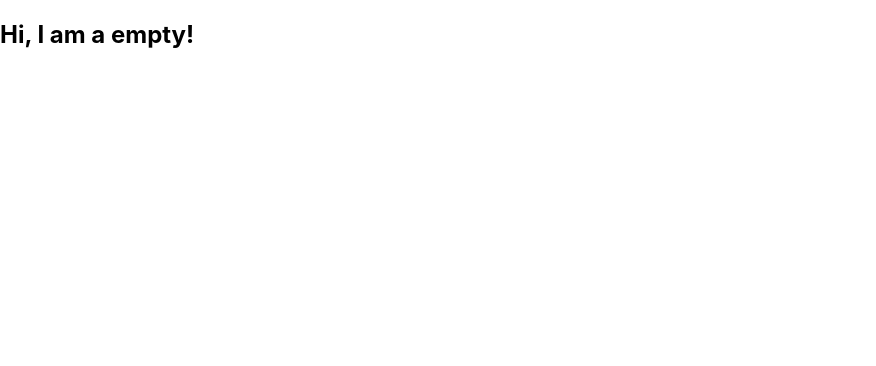
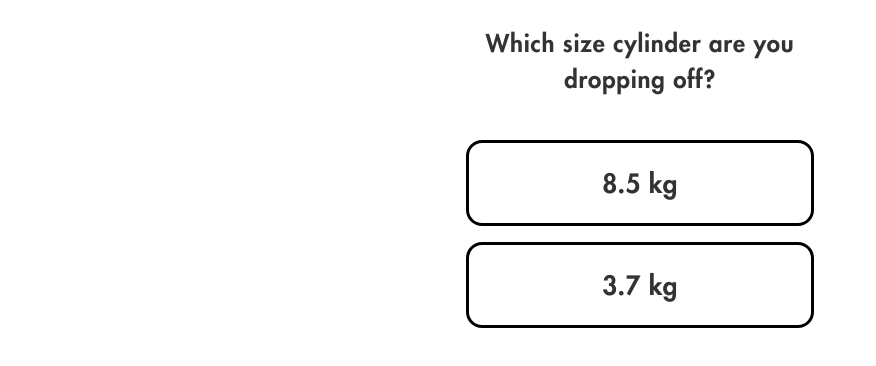
Before and after one commit to ejones-bunnings/bunnings-diy-gas-swap, a React (Create React App) app: page /weight in a window 1280 px wide. Shown: the top 366 px of the page, without its empty margins (0-876 px from the left). Built offline with nearby package versions, Linux system fonts and the light colour scheme.

Commit message:
Update package.json

```diff
--- /dev/null
+++ b/src/components/Button.tsx
@@ -0,0 +1,35 @@
+import React from "react"
+
+export default function Button({text}:{text:String}){
+    return (
+    <>
+        <div
+            onClick={()=>{
+
+            }}
+            style={{
+                margin: "auto",
+                borderRadius: "16px",
+                width:"87.7vw",
+                maxWidth: "342px",
+                height:"80px",
+                textAlign: "center",
+                border: "solid",
+                borderColor: "black",
+                marginBottom:"16px"
+            }}>
+            <p
+            style={{
+                margin: "0",
+                lineHeight: "80px",
+                fontFamily: 'Futura Std',
+                fontStyle: "normal",
+                fontWeight: 800,
+                fontSize: "26px",
+                letterSpacing: "0.4px",
+                color: "#333333"
+            }}>{text}</p>
+        </div>
+    </>
+    )
+}
--- a/src/index.css
+++ b/src/index.css
@@ -11,3 +11,10 @@ code {
   font-family: source-code-pro, Menlo, Monaco, Consolas, 'Courier New',
     monospace;
 }
+
+@font-face {
+  font-family: 'Futura Std';
+  src: local('Futura Std'), url(./assets/fonts/Futura/Futura-Heavy.ttf) format('opentype');
+  font-style: normal;
+  font-weight: 800;
+}
--- a/src/screens/EmptyCylinder.tsx
+++ b/src/screens/EmptyCylinder.tsx
@@ -1,6 +1,26 @@
 import React from "react";
-
+import Button from "../components/Button";
+import { Link } from "react-router-dom";
 function EmptyCylinder() {
-    return (<h2>Hi, I am a empty!</h2>)
+    return (
+        <div style={{display:"flex",flexDirection:"column"}}>
+            <div style={{
+                fontFamily: 'Futura Std',
+                fontSize: "24px",
+                lineHeight: "36px",
+                textAlign: "center",
+                letterSpacing: "0.8px",
+                color: "#333333",
+                margin: "auto",
+                width:"87.7vw",
+                maxWidth: "342px",
+                marginBottom: "20px"
+            }}>
+                <p>Do you have an empty gas cylinder to drop off?</p>
+            </div>
+            <Link to="/weight" style={{textDecoration: "none"}}><Button text={"Yes"}></Button></Link>
+            <Link to="/weight" style={{textDecoration: "none"}}><Button text={"No"}></Button></Link>
+        </div>
+    )
 }
 export default EmptyCylinder
--- a/src/screens/WeightCylinder.tsx
+++ b/src/screens/WeightCylinder.tsx
@@ -1,6 +1,26 @@
 import React from "react";
-
-function EmptyCylinder() {
-    return (<h2>Hi, I am a empty!</h2>)
+import Button from "../components/Button";
+import { Link } from "react-router-dom";
+function WeightCylinder() {
+    return (
+        <div style={{display:"flex",flexDirection:"column"}}>
+            <div style={{
+                fontFamily: 'Futura Std',
+                fontSize: "24px",
+                lineHeight: "36px",
+                textAlign: "center",
+                letterSpacing: "0.8px",
+                color: "#333333",
+                margin: "auto",
+                width:"87.7vw",
+                maxWidth: "342px",
+                marginBottom: "20px"
+            }}>
+                <p>Which size cylinder are you dropping off?</p>
+            </div>
+            <Link to="/condition" style={{textDecoration: "none"}}><Button text={"8.5 kg"}></Button></Link>
+            <Link to="/condition" style={{textDecoration: "none"}}><Button text={"3.7 kg"}></Button></Link>
+        </div>
+    )
 }
-export default EmptyCylinder
+export default WeightCylinder
```
Also changed, not shown: src/assets/fonts/Futura/Futura-Heavy.ttf (added).
